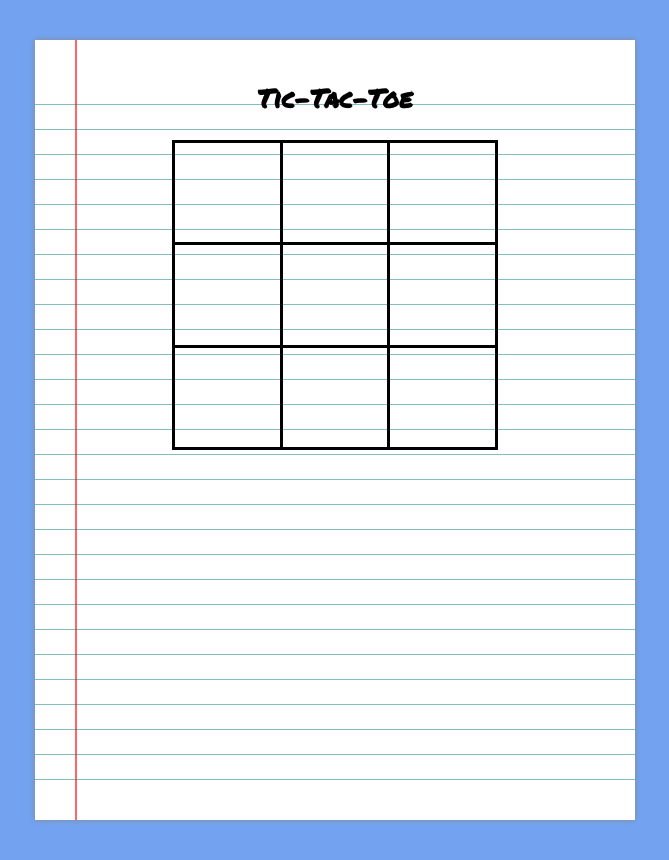
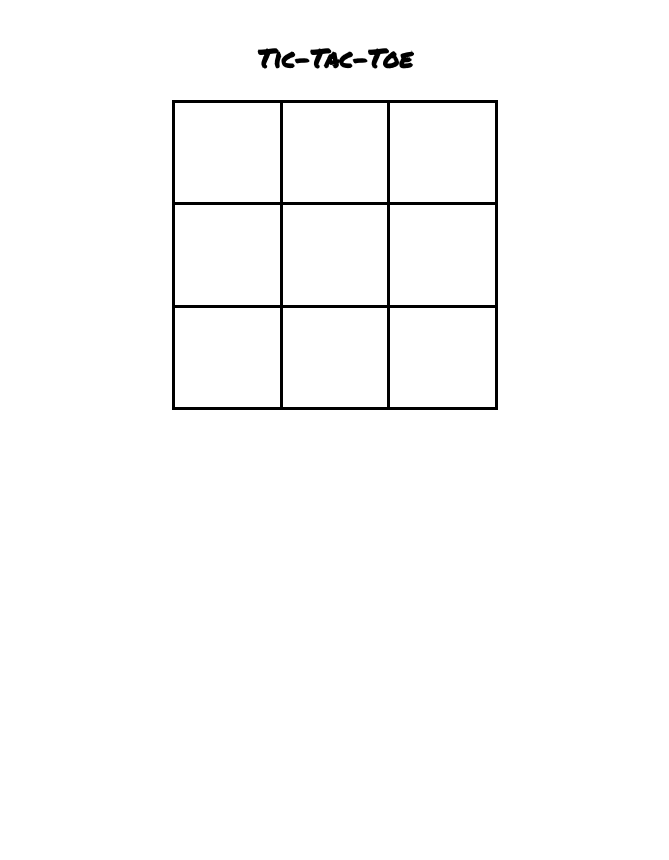
Before and after one commit to mariyatom/Tic-Tac-Toe-Game, a plain HTML site: page index.html in a window 1280 px wide. Shown: the whole page, without its empty margins (305-974 px from the left). After the commit the page ends 800 px from the top, so only its background shows below. Drawn offline with Linux system fonts and the light colour scheme.

Commit message:
Remove paper

```diff
--- a/index.html
+++ b/index.html
@@ -7,8 +7,6 @@
     </head>
 
     <body>
-        <div id="paper">
-            <div id="pattern">
         <h1>Tic-Tac-Toe</h1>
         <h1 id="header-text"></h1>
         <br>
@@ -29,8 +27,6 @@
                 <td></td>
             </tr>
         </table>
-            </div>
-        </div>
         <script src="game.js"></script>
     </body>
 </html>
--- a/main.css
+++ b/main.css
@@ -1,9 +1,10 @@
 /* Game board and text not responsive yet*/
 
 body {
-  background-color: rgba(0, 88, 229, 0.553);
+  background-color:white;
   font-family: 'Permanent Marker', cursive;
   text-align: center;
+  margin-top: 40px;
   }
 
 table {
@@ -31,32 +32,3 @@ td {
     border: black solid 3px;
     color: black;
   }
-
-/* styling paper background*/
-#paper {
-  width: 600px;
-  height: 700px;
-  position: relative;
-  margin: 40px auto;
-  padding-top: 40px;
-  padding-bottom: 40px;
-  background-color: white;
-  box-shadow: 0px 0px 5px 0px #888;
-}
-
-/* styling red vertical line */
-#paper::before {
-  content: '';
-  width: 2px;
-  height: 100%;
-  position: absolute;
-  top: 0;
-  left: 40px;
-  background-color: rgba(255,0,0,0.6);
-}
-
-/* styling blue horizontal lines */
-#pattern {
-  height: 100%;
-  background-image: repeating-linear-gradient(white 0px, white 24px, teal 25px);
-}
```
Lines whose indentation alone changed are shown as unchanged.
